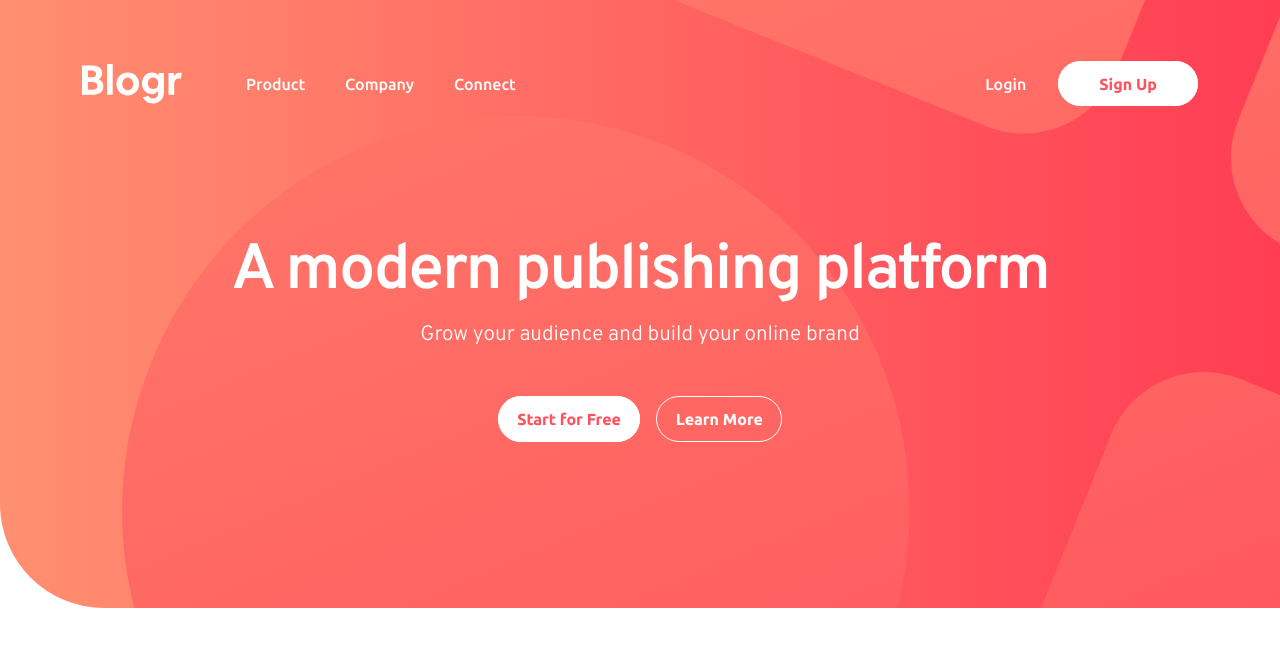
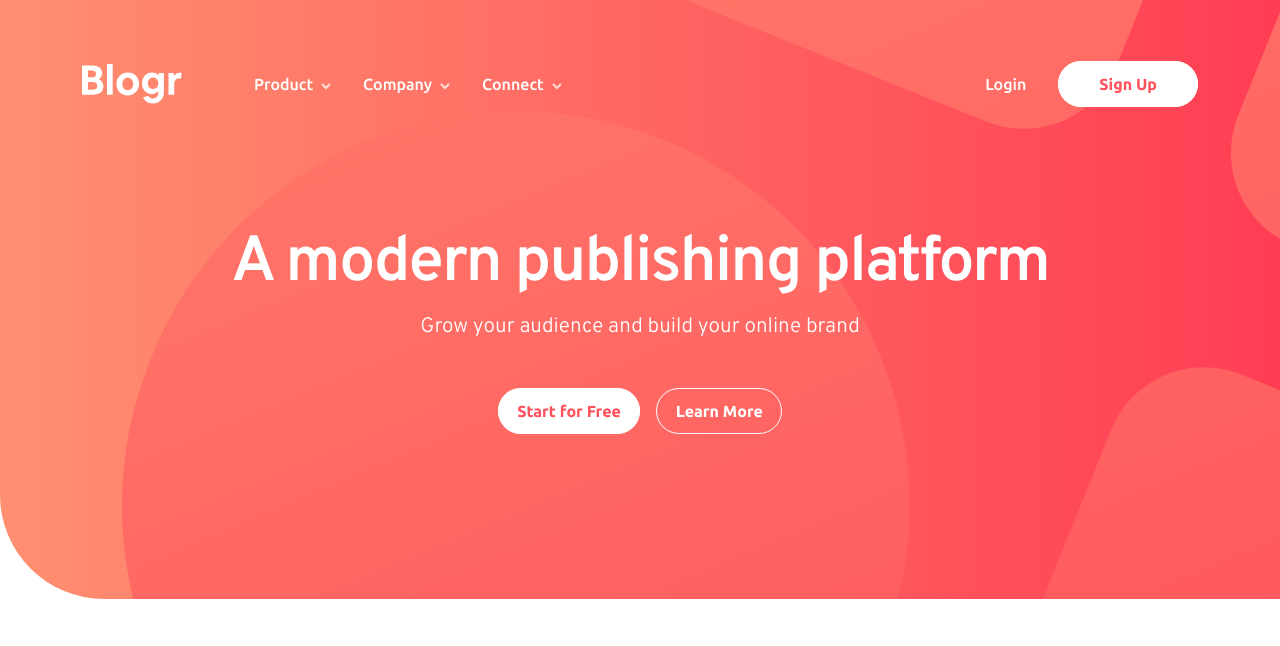
Before and after one commit to dsijakovski98/frontend-mentor-blogr, a Next.js app: page / in a window 1280 px wide. Shown: the top 646 px of the page. Built offline with nearby package versions, Linux system fonts and the light colour scheme.

Commit message:
Desktop nav links done

```diff
--- a/components/Header/index.tsx
+++ b/components/Header/index.tsx
@@ -4,6 +4,7 @@ import Link from 'next/link'
 import React from 'react'
 import Image from 'next/image'
 import LinkButton from '@/components/LinkButton'
+import NavLink from '@/components/NavLink'
 
 import logo from 'public/assets/images/logo.svg'
 
@@ -20,9 +21,7 @@ const Header = () => {
 
           <ul className='page-links'>
             {LINKS.map((link) => (
-              <li key={link.label}>
-                <Link href='#'>{link.label}</Link>
-              </li>
+              <NavLink key={link.label} link={link} href='#' />
             ))}
           </ul>
 
--- a/components/Header/style.css
+++ b/components/Header/style.css
@@ -28,13 +28,13 @@ header::before {
 header nav {
   display: flex;
 
-  margin-bottom: 7.5rem;
+  margin-bottom: 6rem;
 }
 
 header ul {
   display: flex;
   align-items: center;
-  gap: 2.5rem;
+  gap: 1rem;
 
   list-style: none;
 }
@@ -45,6 +45,8 @@ header ul.page-links {
 
 header ul.auth-links {
   gap: 2rem;
+
+  padding-bottom: 1rem;
 }
 
 header a {
--- /dev/null
+++ b/components/NavLink/index.tsx
@@ -0,0 +1,41 @@
+import { NavLinkType } from '@constants/links'
+import Image from 'next/image'
+import Link from 'next/link'
+import React from 'react'
+
+import arrow from 'public/assets/images/icon-arrow-light.svg'
+
+import './style.css'
+
+interface Props {
+  link: NavLinkType
+  href: string
+}
+
+const NavLink = (props: Props) => {
+  const { link, href = '#' } = props
+  const { label, options } = link
+
+  return (
+    <li className='nav-link'>
+      <div className='anchor'>
+        <Link href={href}>{label}</Link>
+        {options && (
+          <Image src={arrow} width={10} height={7} alt='Arrow icon' />
+        )}
+      </div>
+
+      {options && (
+        <ul className='options'>
+          {options.map((option) => (
+            <li key={option}>
+              <Link href={'#'}>{option}</Link>
+            </li>
+          ))}
+        </ul>
+      )}
+    </li>
+  )
+}
+
+export default NavLink
--- /dev/null
+++ b/components/NavLink/style.css
@@ -0,0 +1,60 @@
+.nav-link {
+  position: relative;
+
+  padding: 0.5rem;
+  padding-bottom: 1.5rem;
+}
+
+.anchor {
+  display: flex;
+  align-items: center;
+  gap: 0.5rem;
+}
+
+.anchor img {
+  transform: translateY(2px);
+}
+
+.options {
+  --left-offset: 1.4rem;
+
+  position: absolute;
+  top: 3.5rem;
+  transform: translateX(calc(var(--left-offset) * -1));
+
+  display: none;
+
+  background-color: var(--white);
+  border-radius: 4px;
+
+  padding: 1.75rem var(--left-offset);
+  min-width: 170px;
+
+  box-shadow: 0 0.1rem 1.8rem -0.75rem rgb(0, 0, 0);
+}
+
+.options a {
+  color: rgb(0, 0, 0);
+  font-weight: 400;
+}
+
+.options a:hover,
+.options a:focus {
+  font-weight: 600;
+}
+
+.nav-link:hover .anchor a {
+  text-decoration: underline;
+  font-weight: 600;
+}
+
+.nav-link:hover .options {
+  display: flex;
+  flex-direction: column;
+  align-items: flex-start;
+  gap: 0.5rem;
+}
+
+.nav-link:hover img {
+  transform: rotate(180deg);
+}
--- a/constants/links.ts
+++ b/constants/links.ts
@@ -1,27 +1,21 @@
-export type PageLink = {
+export type NavLinkType = {
   label: string
-  children?: string[]
+  options?: string[]
 }
 
-export const LINKS: PageLink[] = [
+export const LINKS: NavLinkType[] = [
   {
     label: 'Product',
-    children: [
-      'Overview',
-      'Pricing',
-      'Marketplace',
-      'Features',
-      'Integrations',
-    ],
+    options: ['Overview', 'Pricing', 'Marketplace', 'Features', 'Integrations'],
   },
 
   {
     label: 'Company',
-    children: ['About', 'Team', 'Blog', 'Careers'],
+    options: ['About', 'Team', 'Blog', 'Careers'],
   },
 
   {
     label: 'Connect',
-    children: ['Contact', 'Newsletter', 'LinkedIn'],
+    options: ['Contact', 'Newsletter', 'LinkedIn'],
   },
 ]
--- a/styles/globals.css
+++ b/styles/globals.css
@@ -17,6 +17,8 @@
 body {
   line-height: 1.5;
   -webkit-font-smoothing: antialiased;
+
+  font-family: var(--font-ubuntu);
 }
 
 img,
```
